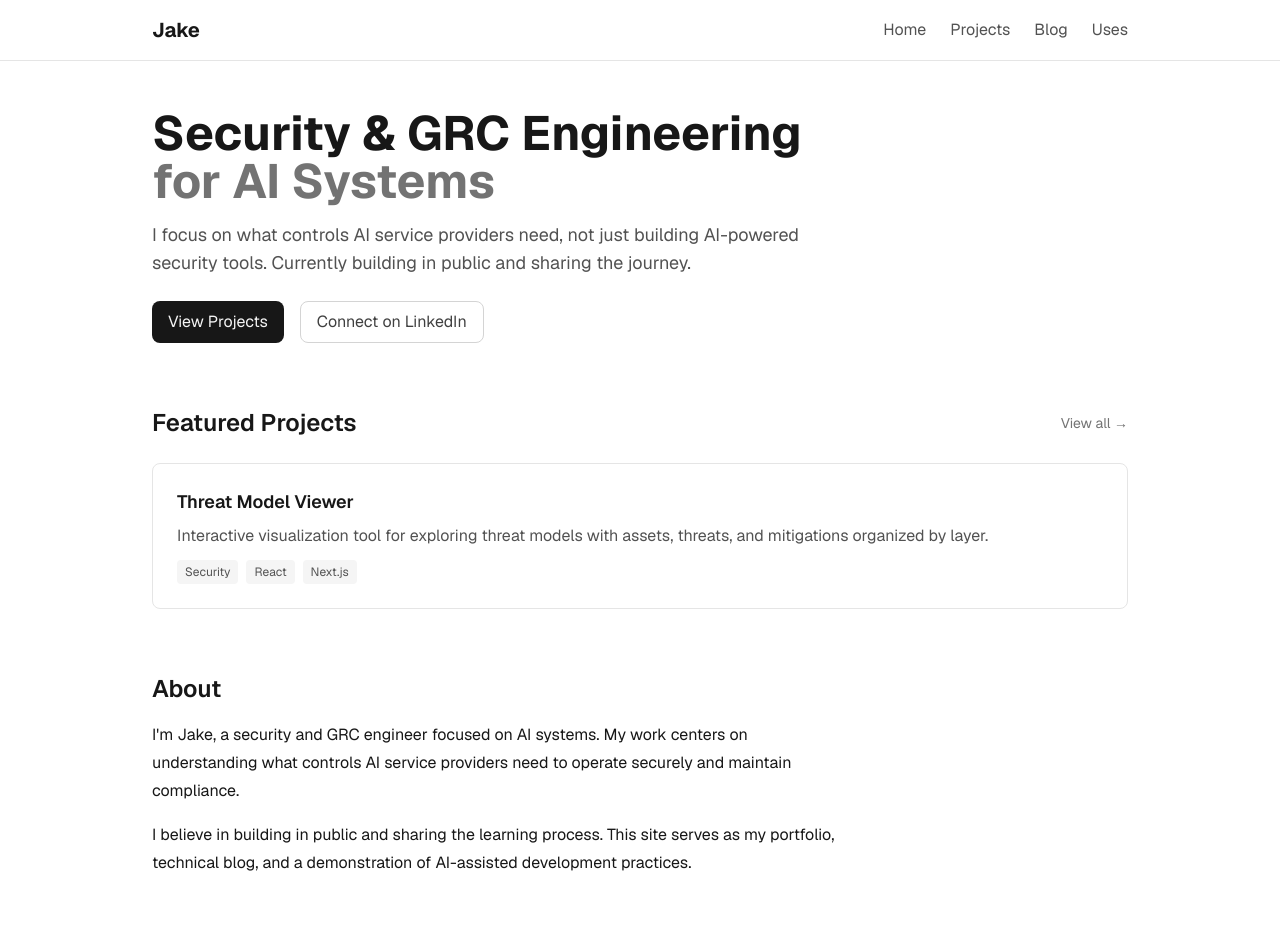
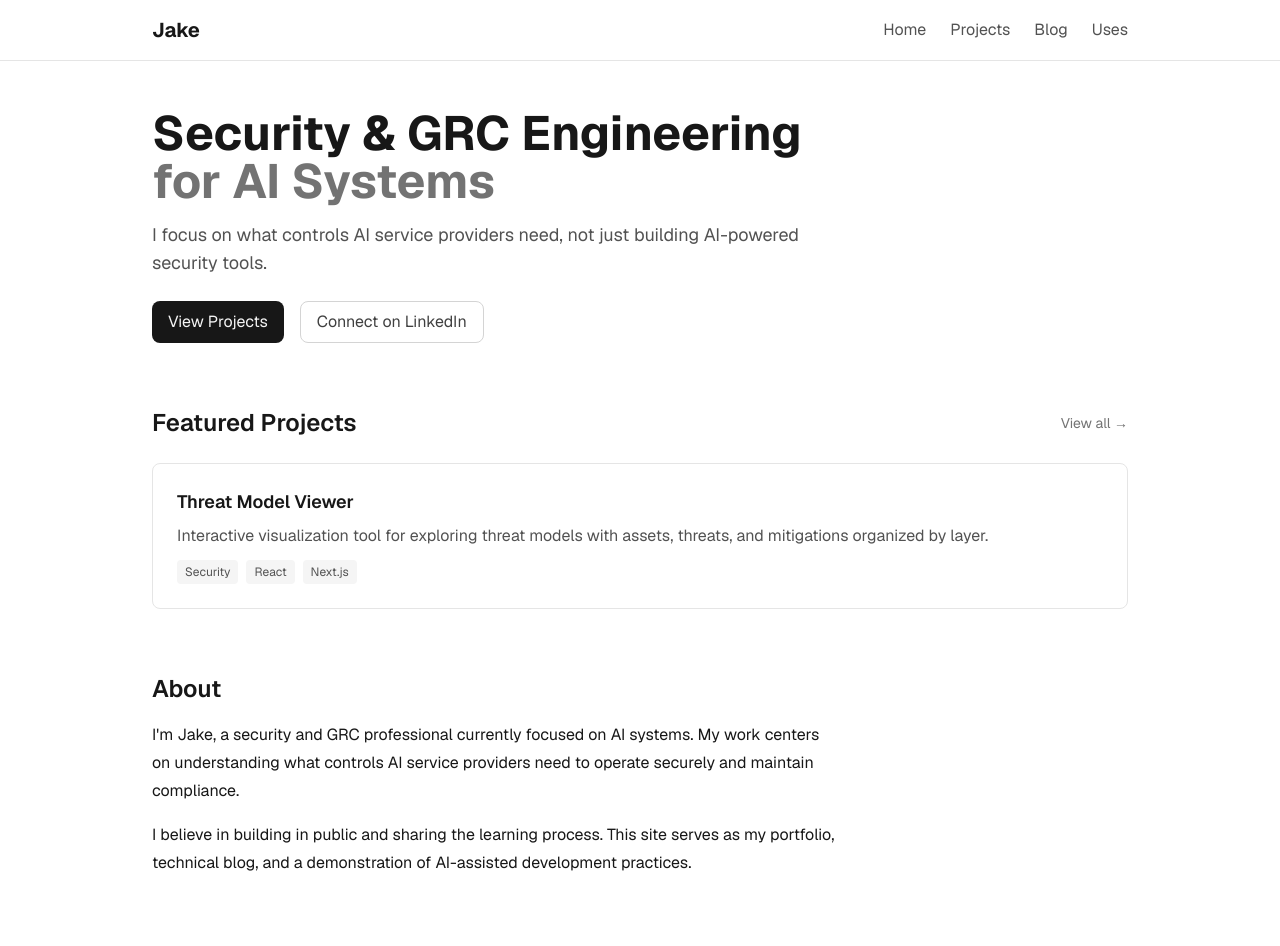
Before and after one commit to jacobvself47/personal-web-site, a Next.js app: page / in a window 1280 px wide. Shown: the top 946 px of the page. Built offline with nearby package versions, Linux system fonts and the light colour scheme.

Commit message:
wording updates

```diff
--- a/src/app/page.tsx
+++ b/src/app/page.tsx
@@ -24,8 +24,7 @@ export default function Home() {
         </h1>
         <p className="text-lg text-neutral-600 dark:text-neutral-400 max-w-2xl mb-6">
           I focus on what controls AI service providers need, not just building
-          AI-powered security tools. Currently building in public and sharing
-          the journey.
+          AI-powered security tools.
         </p>
         <div className="flex flex-wrap gap-4">
           <Link
@@ -35,7 +34,7 @@ export default function Home() {
             View Projects
           </Link>
           <Link
-            href="https://linkedin.com/in/jacobvself"
+            href="https://linkedin.com/in/jacobself"
             target="_blank"
             rel="noopener noreferrer"
             className="inline-flex items-center px-4 py-2 border border-neutral-300 dark:border-neutral-700 text-neutral-700 dark:text-neutral-300 rounded-lg hover:bg-neutral-100 dark:hover:bg-neutral-800 transition-colors"
@@ -93,7 +92,7 @@ export default function Home() {
         </h2>
         <div className="prose text-neutral-600 dark:text-neutral-400">
           <p>
-            I&apos;m Jake, a security and GRC engineer focused on AI systems. My
+            I&apos;m Jake, a security and GRC professional currently focused on AI systems. My
             work centers on understanding what controls AI service providers
             need to operate securely and maintain compliance.
           </p>
```
Also changed, not shown: 1 other file (tests, documents, lock files or other folders).
